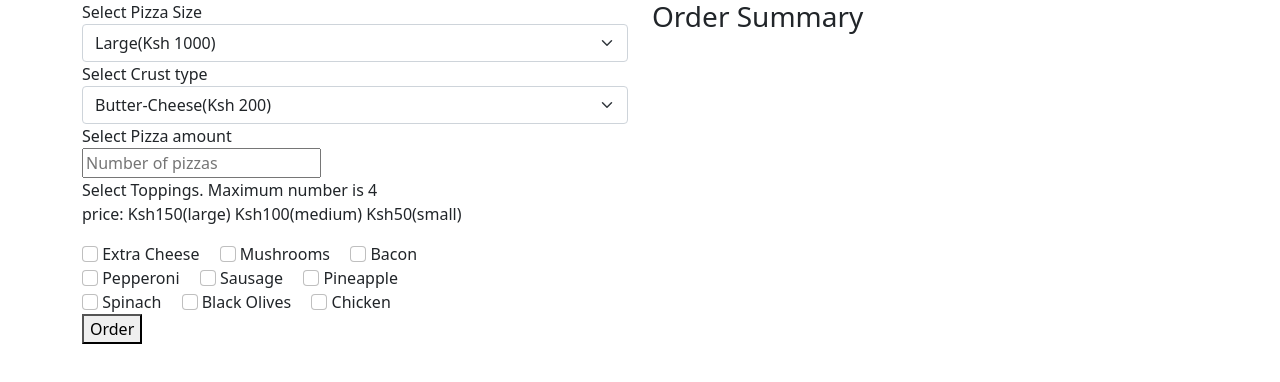
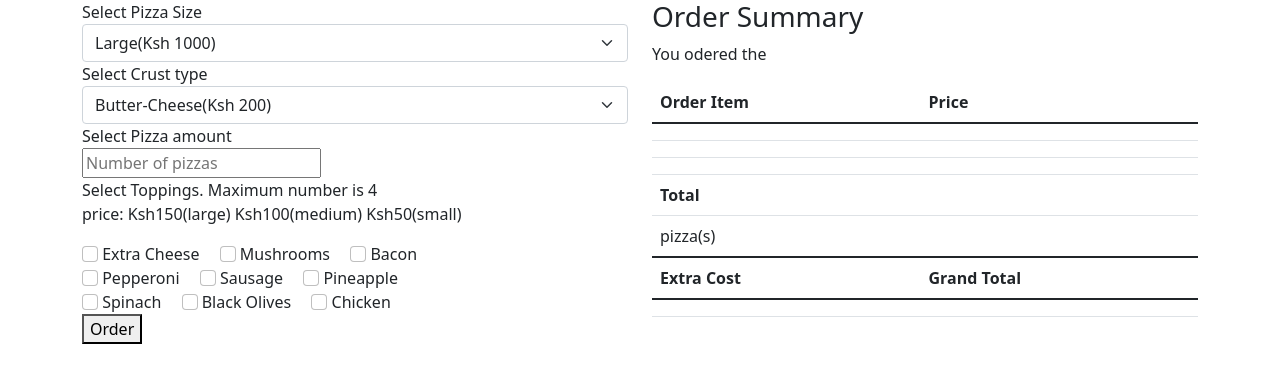
Before and after one commit to CKawara/Twisted-Toppings-Pizzeria, a plain HTML site: page index.html in a window 1280 px wide. Drawn offline with nearby package versions, Linux system fonts and the light colour scheme.

Commit message:
ft:order-summary - add order summary table

```diff
--- a/index.html
+++ b/index.html
@@ -100,6 +100,49 @@
                 <div class="col-md-6">
                     <div class="summary">
                         <h3>Order Summary</h3>
+                        <p>You odered the <span></span></p>
+                        <table class="table">
+                            <thead>
+                              <tr>
+                                <th scope="col">Order Item</th>
+                                <th scope="col">Price</th>
+                              </tr>
+                            </thead>
+                            <tbody>
+                              <tr>
+                                  <td id="p-size"></td>
+                                  <td id="s-cost"></td>
+                              </tr>
+                              <tr>
+                                  <td id="p-crust"></td>
+                                  <td id="c-cost"></td>
+                              </tr>
+                              <tr>
+                                  <td id="p-toppings"></td>
+                                  <td id="t-cost"></td>
+                              </tr>
+                              <tr>
+                                <td><strong>Total</strong></td>
+                                <td id="one-p"></td>
+                            </tr>
+                              <tr>
+                                  <td id="p-amount"> pizza(s)</td>
+                                  <td id="p-cost"> </td>
+                              </tr>
+                            </tbody>
+                            <thead>
+                                <tr>
+                                  <th scope="col">Extra Cost</th>
+                                  <th scope="col">Grand Total</th>
+                                </tr>
+                              </thead>
+                              <tbody>
+                                  <tr>
+                                      <td id="p-deli"></td>
+                                      <td></td>
+                                  </tr>
+                              </tbody>
+                          </table>
                     </div>
                 </div>
             </div>
--- a/js/index.js
+++ b/js/index.js
@@ -41,7 +41,7 @@ Order.prototype.cost = function(){
 }
 
 Order.prototype.name =function(){
-    var pizzaName =`${this.amount} ${this.size} ${this.crust} ${'crusted pizza, with'} ${this.toppings} ${"for the topping."}`;
+    let pizzaName =`${this.amount} ${this.size} ${this.crust} ${'crusted pizza, with'} ${this.toppings} ${"for the topping."}`;
     return pizzaName;
 }
 
@@ -49,14 +49,14 @@ $("document").ready(function(){
 
     $("#make-pizza").submit (function(event){
         event.preventDefault();
-        let size = $('select#size').val();
-        let crust = $('select#crust').val();
-        let toppings = [];
+        var size = $('select#size').val();
+        var crust = $('select#crust').val();
+        var toppings = [];
         $.each($('input[name="toppings"]:checked'),function(){
             toppings.push($(this).val());
         });
-        let amount = parseInt($('input#amount').val());
-        let pizzaOrder = new Order(size, crust, toppings, amount);
+        var amount = parseInt($('input#amount').val());
+        var pizzaOrder = new Order(size, crust, toppings, amount);
         $('.order span').text( `${pizzaOrder.name()} ${"which will cost"} ${pizzaOrder.cost()}`)
         $('.order').show();
     })
@@ -67,7 +67,7 @@ $("document").ready(function(){
     $(".location button").click(function(event){
         event.preventDefault();
         var location = $('.location input').val();
-        $('.delivery span').text(location);
+        $('.delivery span').text(location + size);
         $('.location').hide();
         $('.delivery').show();
     })
@@ -75,4 +75,5 @@ $("document").ready(function(){
         $(".pick-up").show();
         $(".order").hide();
     })
+
 })
```
